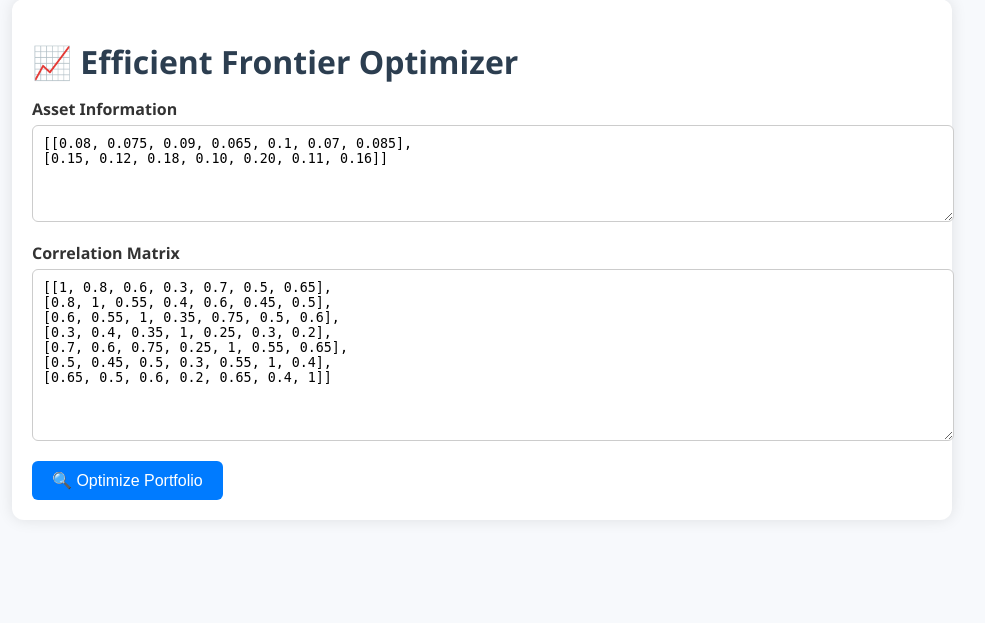
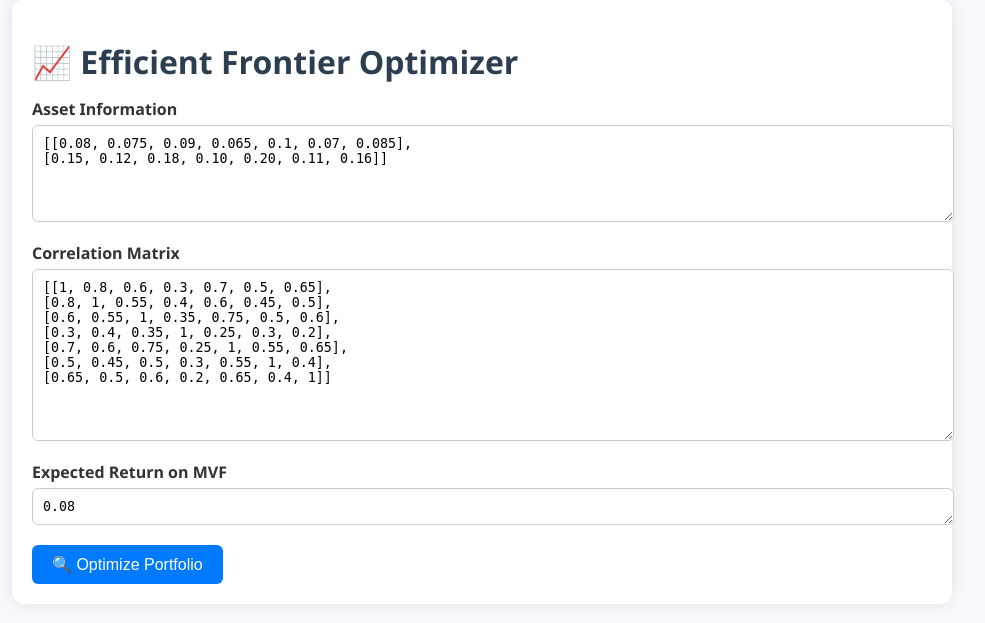
Before and after one commit to murrayc13/IPMS.Frontend, a Django app: page / in a window 1280 px wide. Shown: the part 31-654 px from the top of the page, without its empty margins (158-1143 px from the left). Run offline with Django 5.2, Linux system fonts and the light colour scheme.

Commit message:
Adding expected return into the mixer

```diff
--- a/IPMS.Frontend/Templates/index.html
+++ b/IPMS.Frontend/Templates/index.html
@@ -15,14 +15,16 @@
             <textarea id="asset_info" name="asset_info" rows="5">[[0.08, 0.075, 0.09, 0.065, 0.1, 0.07, 0.085],
 [0.15, 0.12, 0.18, 0.10, 0.20, 0.11, 0.16]]</textarea>
 
-            <label for="covariance">Correlation Matrix</label>
-            <textarea id="covariance" name="covariance" rows="10">[[1, 0.8, 0.6, 0.3, 0.7, 0.5, 0.65],
+            <label for="correlation">Correlation Matrix</label>
+            <textarea id="correlation" name="correlation" rows="10">[[1, 0.8, 0.6, 0.3, 0.7, 0.5, 0.65],
 [0.8, 1, 0.55, 0.4, 0.6, 0.45, 0.5],
 [0.6, 0.55, 1, 0.35, 0.75, 0.5, 0.6],
 [0.3, 0.4, 0.35, 1, 0.25, 0.3, 0.2],
 [0.7, 0.6, 0.75, 0.25, 1, 0.55, 0.65],
 [0.5, 0.45, 0.5, 0.3, 0.55, 1, 0.4],
 [0.65, 0.5, 0.6, 0.2, 0.65, 0.4, 1]]</textarea>
+            <label for="expected_return">Expected Return on MVF</label>
+            <textarea id="expected_return" name="expected_return" rows="1">0.08</textarea>
 
             <button type="submit">🔍 Optimize Portfolio</button>
         </form>
--- a/IPMS.Frontend/main/views.py
+++ b/IPMS.Frontend/main/views.py
@@ -11,17 +11,13 @@ def get_minimum_variance(request):
     if request.method == "POST":
         try:
             asset_info = json.loads(request.POST.get("asset_info", "[]"))
-            covariance = json.loads(request.POST.get("covariance", "[]"))
+            covariance = json.loads(request.POST.get("correlation", "[]"))
+            expected_return = json.loads(request.POST.get("expected_return", "[]"))
 
             json_payload = {
                 "AssetInformation": asset_info,
-                "Covariance": covariance
-            }
-
-            json_payload_line = {
-                "AssetInformation": asset_info,
-                "Covariance": covariance,
-                "ExpectedReturn": 0.08
+                "Correlation": covariance,
+                "ExpectedReturn": expected_return
             }
 
             response = requests.post(
@@ -29,24 +25,16 @@ def get_minimum_variance(request):
                 json=json_payload
             )
 
-            response_line = requests.post(
-                "http://127.0.0.1:5000/minimum-variance-line",
-                json=json_payload_line
-            )
-
             response.raise_for_status()
             data = response.json()
 
-            response_line.raise_for_status()
-            data_line = response_line.json()
-
         except (ValueError, json.JSONDecodeError) as parse_error:
             data = {"error": f"Invalid input format: {parse_error}"}
-            data_line = {"error": f"Invalid input format: {parse_error}"}
         except requests.RequestException as api_error:
             data = {"error": str(api_error)}
-            data_line = {"error": str(api_error)}
 
-        return render(request, 'index.html', {'api_data': data, 'graph_point': data, "graph_line": data_line})
+        return render(request, 'index.html', {
+            'api_data': data["Minimum Portfolio"], 'graph_point': data["Minimum Portfolio"], "graph_line": data['Minimum Frontier']
+        })
 
     return render(request, 'index.html', {'api_data': "Invalid request", 'graph_point': None})
```
